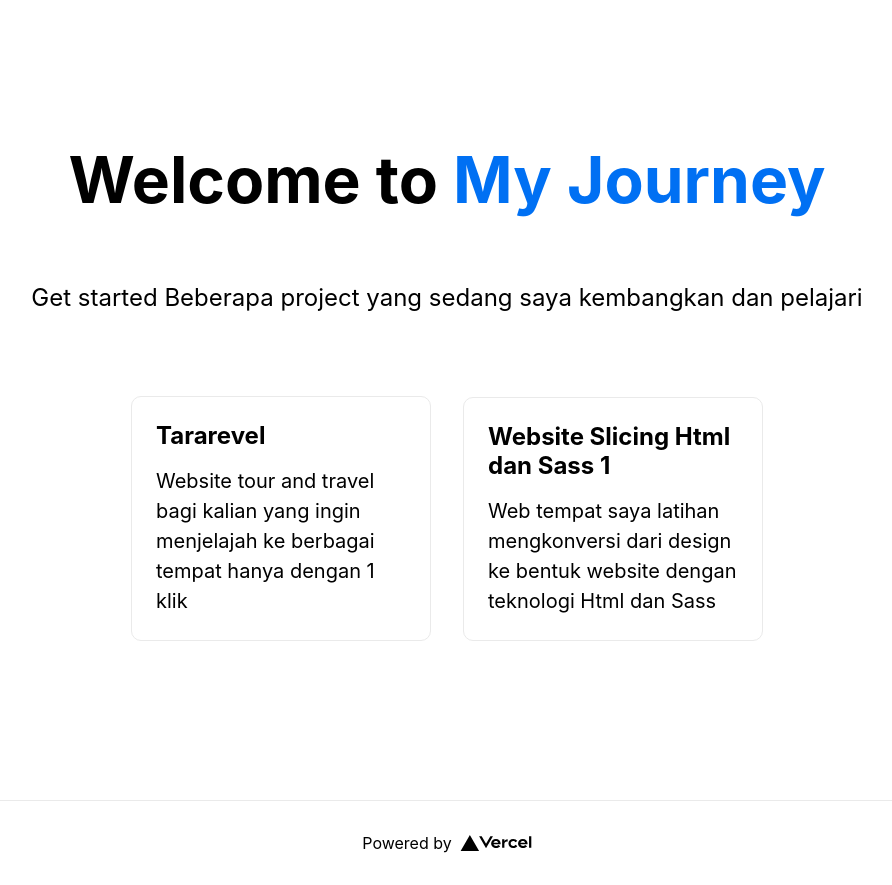
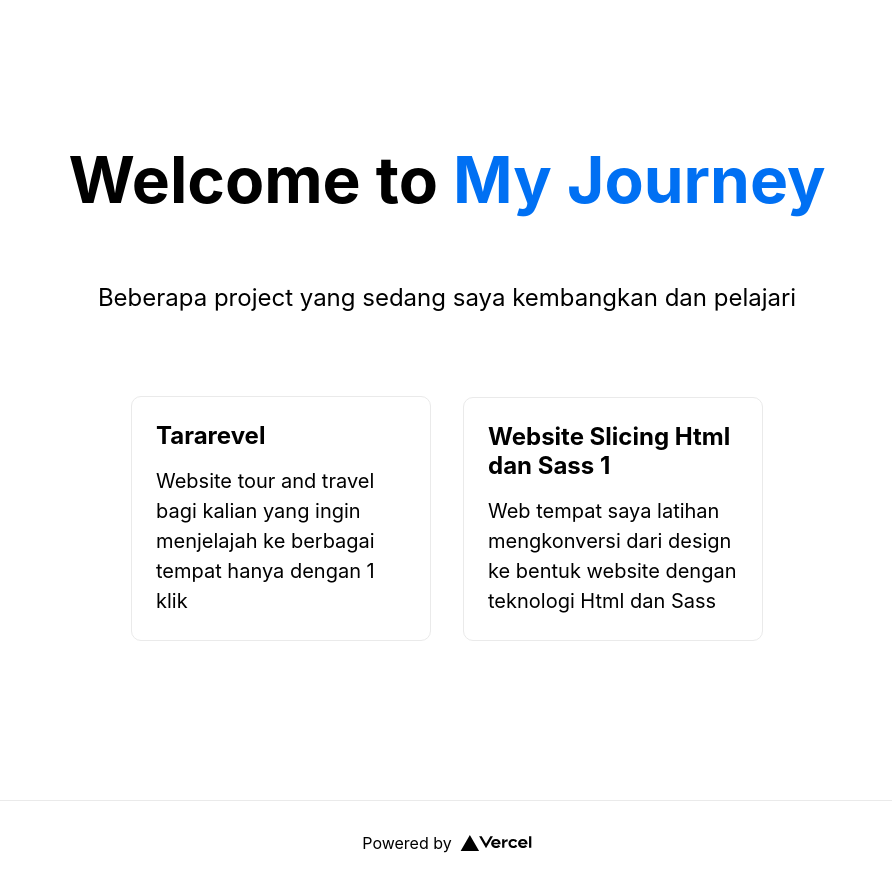
Before and after one commit to Arifsetyaji101/arifsey.xyz, a Next.js app: page / in a window 1280 px wide. Shown: the whole page, without its empty margins (193-1085 px from the left). Built offline with nearby package versions, Linux system fonts and the light colour scheme.

Commit message:
update index.tsx

```diff
--- a/pages/index.tsx
+++ b/pages/index.tsx
@@ -18,8 +18,7 @@ const Home: NextPage = () => {
         </h1>
 
         <p className={styles.description}>
-          Get started
-          Beberapa project yang sedang saya kembangkan dan pelajari
+        Beberapa project yang sedang saya kembangkan dan pelajari
         </p>
 
         <div className={styles.grid}>
```
